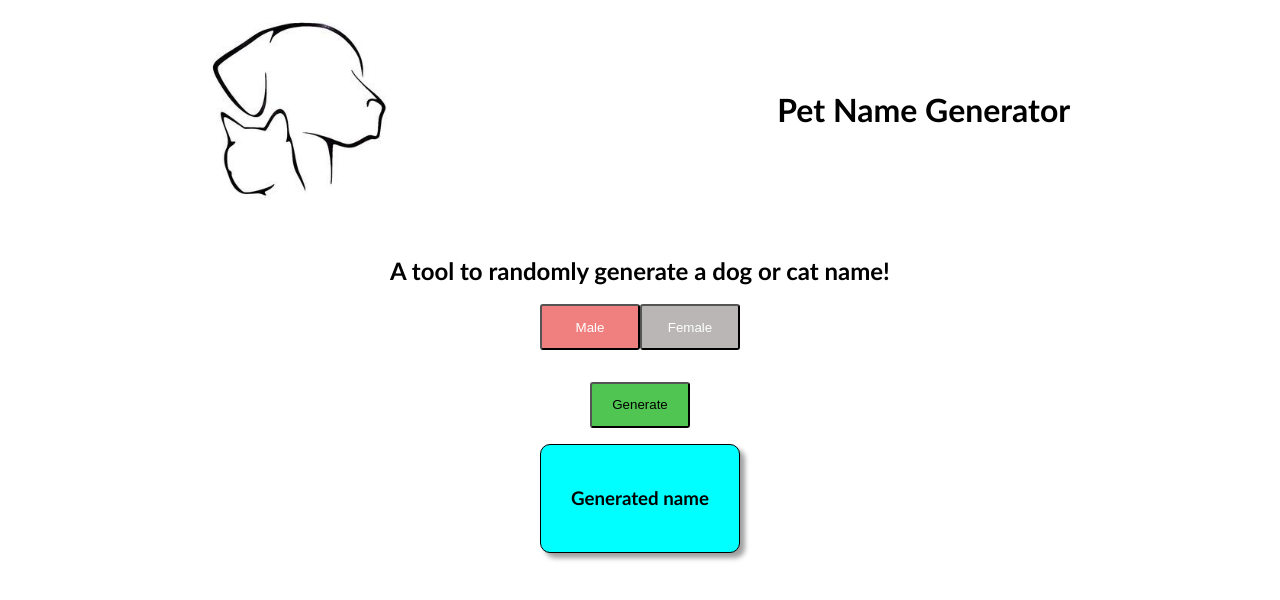
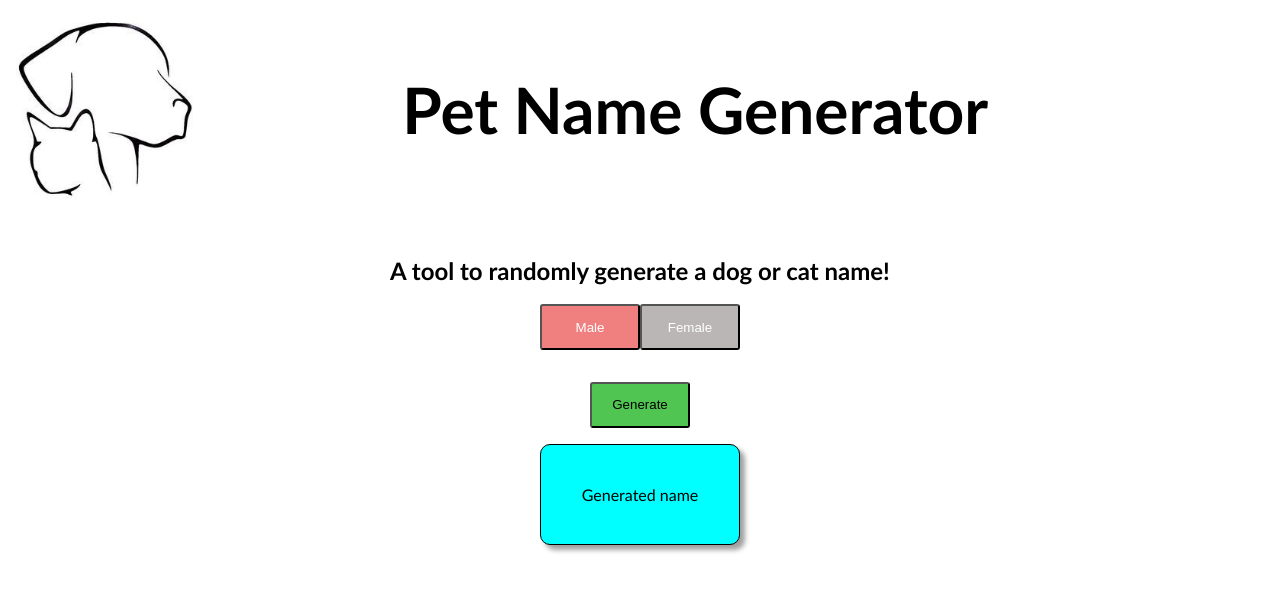
Before and after one commit to Pets-without-names/Jax-Pet-Names, a React (Create React App) app in the folder client/: page / in a window 1280 px wide. Shown: the top 600 px of the page. Built offline with nearby package versions, Linux system fonts and the light colour scheme.

Commit message:
updated minor css properties

```diff
--- a/client/src/components/main.js
+++ b/client/src/components/main.js
@@ -34,7 +34,7 @@ function Main() {
         <button type="button">Generate</button>
       </div>
       <div className="card-container">
-        <h3>Generated name</h3>
+        <p>Generated name</p>
       </div>
     </main>
   );
--- a/client/src/styles/header.css
+++ b/client/src/styles/header.css
@@ -1,14 +1,3 @@
-* {
-  box-sizing: border-box;
-}
-
-body {
-  padding: 0;
-  margin: 0;
-  font-family: "Trebuchet MS", "Lucida Sans Unicode", "Lucida Grande",
-    "Lucida Sans", Arial, sans-serif;
-}
-
 header {
   display: flex;
   flex-direction: column;
@@ -29,6 +18,10 @@ h1 {
 @media screen and (min-width: 750px) {
   header {
     flex-direction: row;
-    justify-content: space-around;
+    /* justify-content: space-around; */
+  }
+  h1 {
+    width: 80%;
+    font-size: 5vw;
   }
 }
--- a/client/src/styles/styles.css
+++ b/client/src/styles/styles.css
@@ -15,7 +15,8 @@ main {
 }
 
 h2,
-h3 {
+h3,
+p {
   text-align: center;
 }
 
@@ -62,6 +63,7 @@ button {
 .card-container {
   width: 30%;
   max-width: 200px;
+  min-width: 140px;
   border-radius: 10px;
   box-shadow: 5px 5px 5px rgb(161, 160, 160);
   border: 1px solid black;
```
